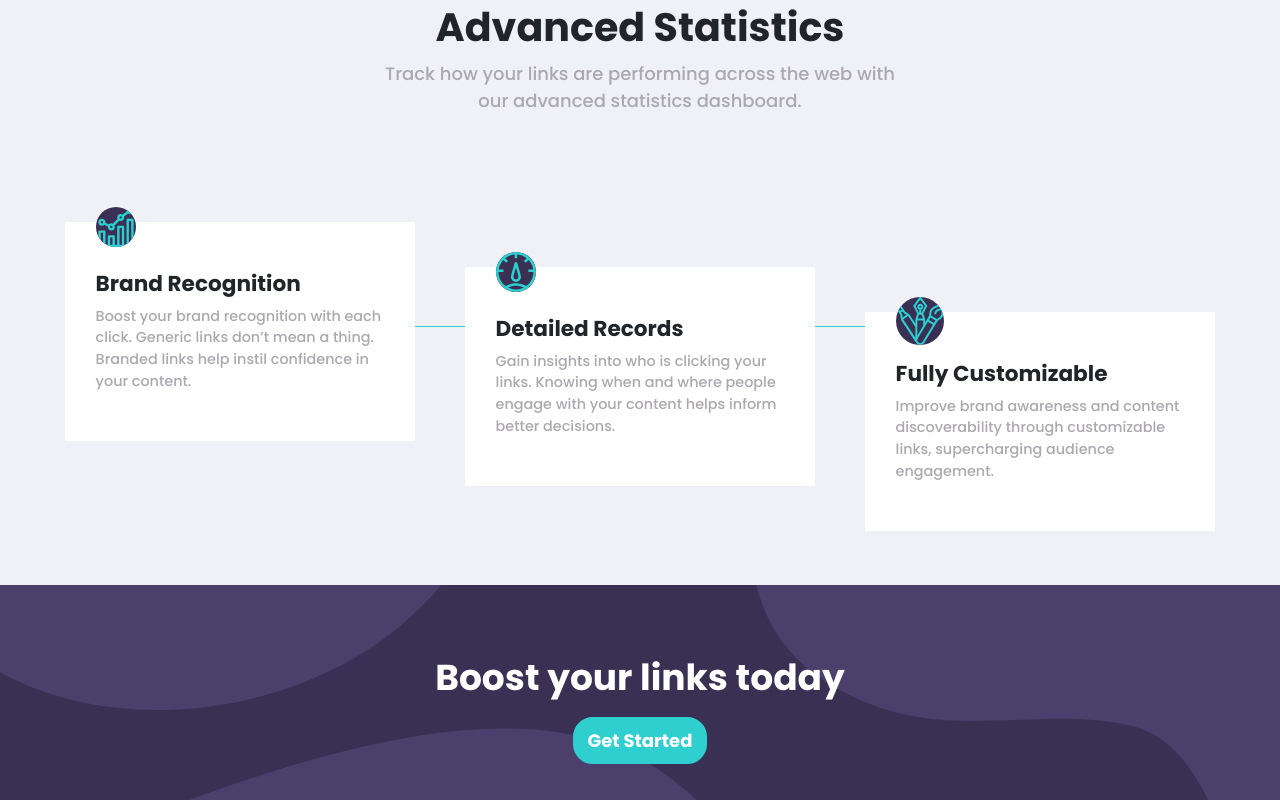
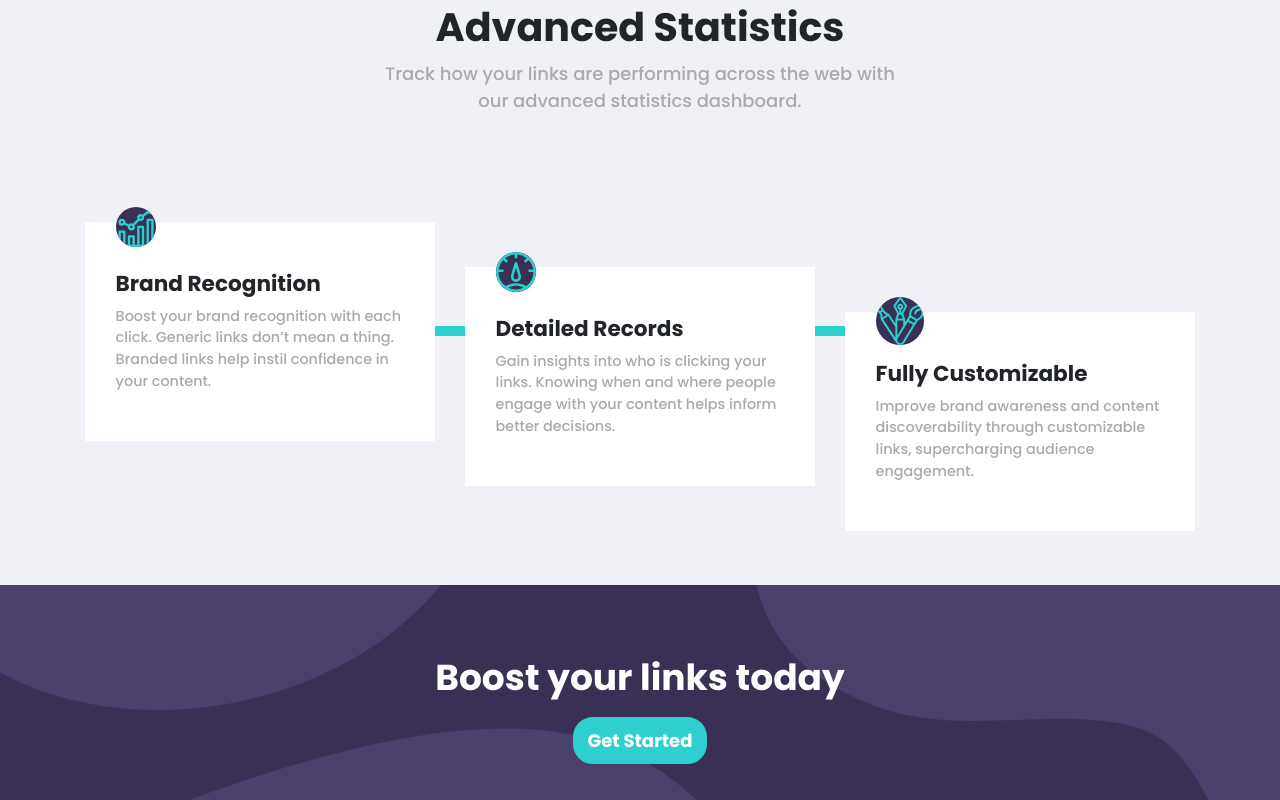
Before and after one commit to bashidagha/url-shortening-page, a Next.js app: page / in a window 1280 px wide. Shown: the part 748-1548 px from the top of the page. Built offline with nearby package versions, Linux system fonts and the light colour scheme.

Commit message:
semi final ui

```diff
--- a/package.json
+++ b/package.json
@@ -9,9 +9,11 @@
     "lint": "next lint"
   },
   "dependencies": {
+    "bootstrap": "^5.1.3",
     "next": "12.1.1",
     "react": "17.0.2",
-    "react-dom": "17.0.2"
+    "react-dom": "17.0.2",
+    "sass": "^1.49.9"
   },
   "devDependencies": {
     "@types/node": "17.0.23",
--- a/pages/index.tsx
+++ b/pages/index.tsx
@@ -57,7 +57,7 @@ const Home: NextPage = () => {
     <p>Boost your brand recognition with each click. Generic links don’t mean a thing. Branded links help instil confidence in your content.</p>
     </div>
 
-    <hr style={{color:"#2BD0D0", width:"50px", height:"10px",opacity:"1"}}/>
+    <hr style={{color:"#2BD0D0", width:"30px", height:"10px",opacity:"1"}}/>
 
     <div className={`${styles.stats_items} ${styles.stats_items_2}`}>
 
@@ -67,7 +67,7 @@ const Home: NextPage = () => {
     <p>Gain insights into who is clicking your links. Knowing when and where people engage with your content helps inform better decisions.</p>
     </div>
 
-    <hr style={{color:"#2BD0D0", width:"50px", height:"10px",opacity:"1"}}/>
+    <hr style={{color:"#2BD0D0", width:"30px", height:"10px",opacity:"1"}}/>
 
     <div className={`${styles.stats_items} ${styles.stats_items_3}`}>
     <svg xmlns="http://www.w3.org/2000/svg" width="48" height="48"
```
Also changed, not shown: 1 other file (tests, documents, lock files or other folders).
